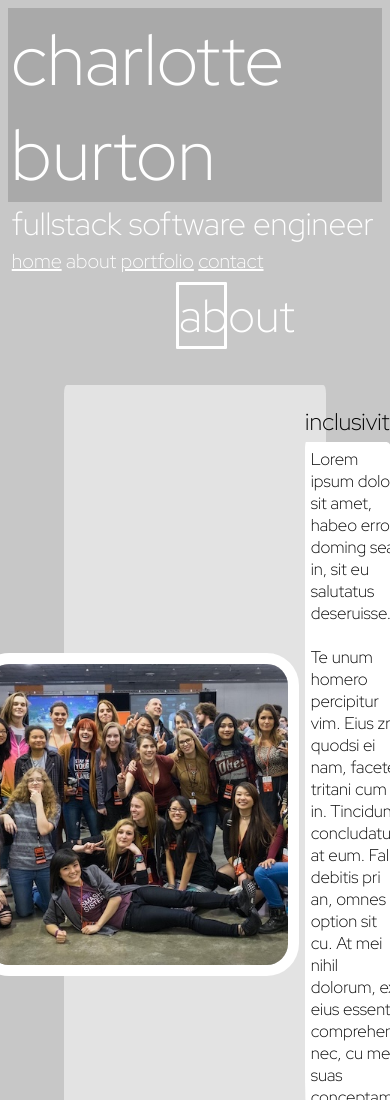
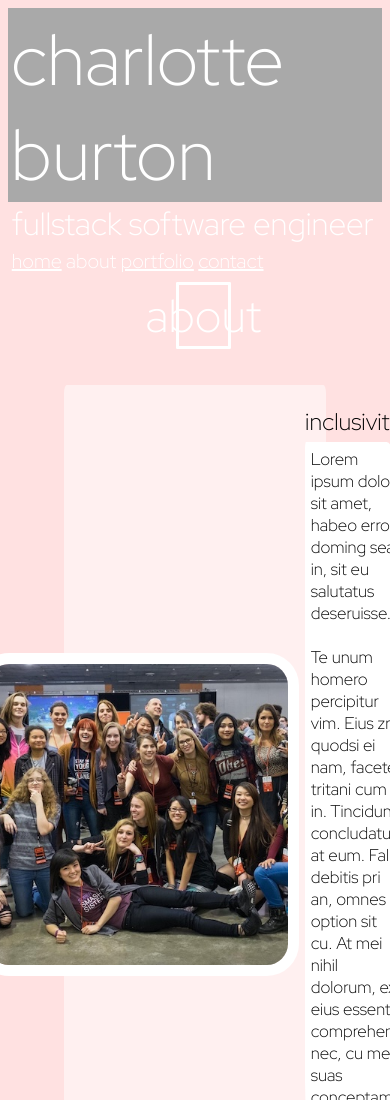
Before and after one commit to charburton18/personal-site-2, a plain HTML site: page about.html in a window 390 px wide. Shown: the top 1100 px of the page. Drawn offline with Linux system fonts and the light colour scheme.

Commit message:
added basic media queries and <section> around .webpageheading

```diff
--- a/about.html
+++ b/about.html
@@ -25,8 +25,9 @@
     </header>
 
     <main>
-      <h2 class="webpageheading">about</h2>
-
+      <section class="webpageheadingbox">
+        <h2 class="webpageheading">about</h2>
+      </section>
       <br /><br />
 
       <section class="boxOf3sections">
--- a/style.css
+++ b/style.css
@@ -2,6 +2,27 @@
 
 body {
   background-color: rgb(199, 199, 199);
+}
+
+/* here are my media queries, I would like to spend more time on making a responsive website*/
+/* screen sizes 600px and down */
+@media only screen and (max-width: 600px) {
+  body {
+    background-color: rgb(255, 225, 225);
+  }
+}
+/* screen sizes 600px and up */
+@media only screen and (min-width: 600px) {
+  body {
+    background-color: rgb(226, 225, 255);
+  }
+}
+
+/* screen sizes 992px and up */
+@media only screen and (min-width: 992px) {
+  body {
+    background-color: rgb(199, 199, 199);
+  }
 }
 
 h1, h2, h3, p, nav, a, form, input, button, textarea {
@@ -106,17 +127,23 @@ svg:hover {
 }
 
 /* css for portfolio.html and about.html */
+.webpageheadingbox{
+  display: flex;
+  width: 13%;
+  justify-content: center;
+  border: solid white 1mm;
+  border-radius: 2%;
+  margin: 0 45% 0 45%;
+}
 
 .webpageheading {
   font-size: 46px;
-  text-align: center;
+  display: flex;
+  justify-content: center;
   color: white;
   width: 12%;
-  margin: 0 45% 0 45%;
+  margin: 0;
   padding: 0;
-  border: solid white 1mm;
-  border-radius: 2%
-
 }
 
 .portfoliopic:hover {
```
Also changed, not shown: contact.html (+3 -1 lines), portfolio.html (+2 -0 lines).
